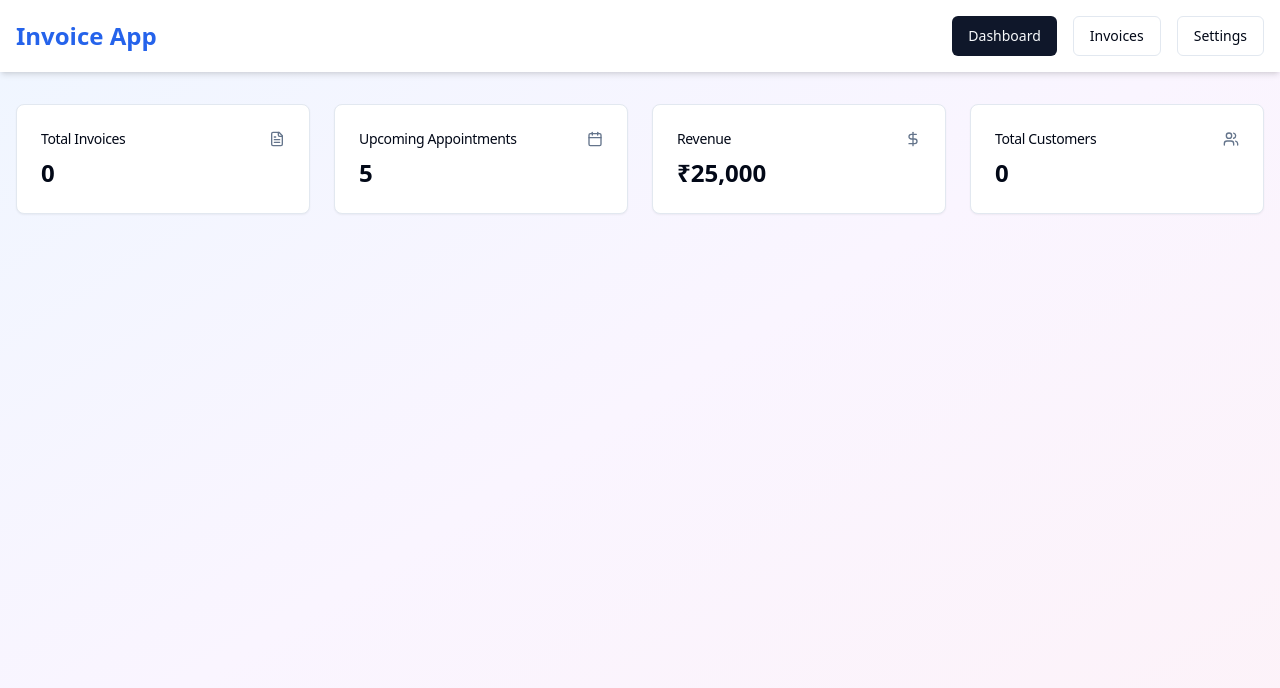
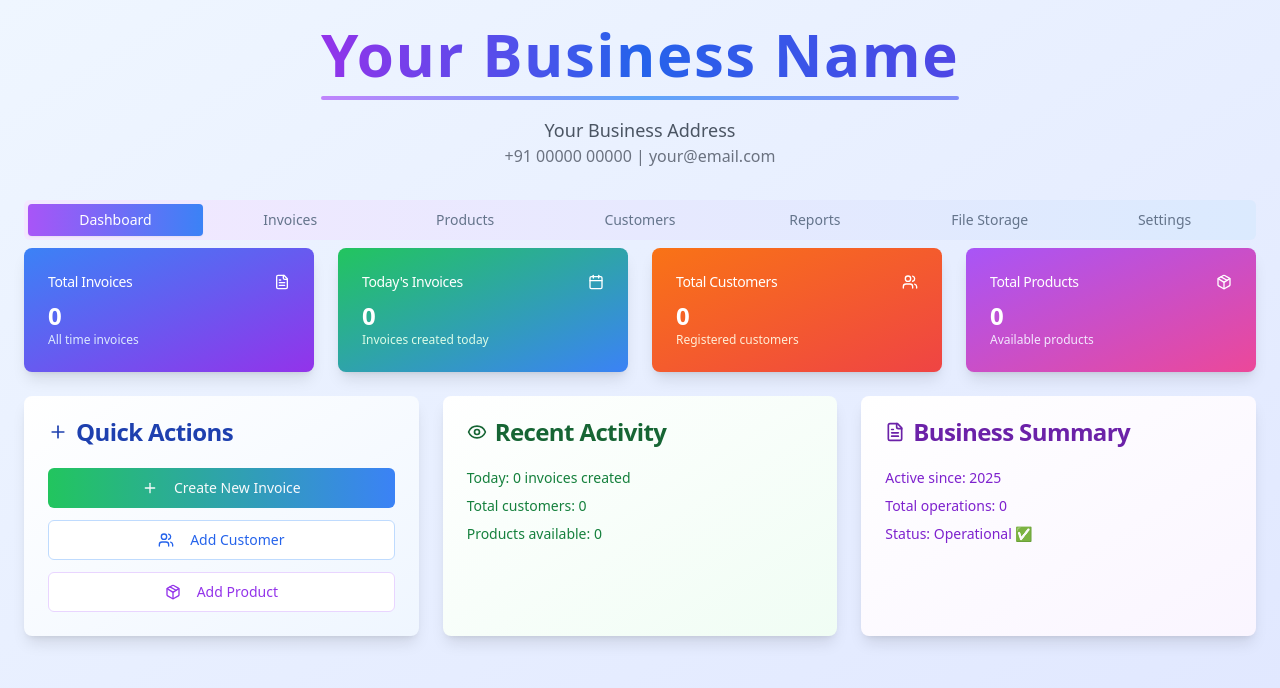
Before and after one commit to kriti-raj/silent-print-navigator-app, a React (Vite) app: page / in a window 1280 px wide. Shown: the top 688 px of the page. Built offline with nearby package versions, Linux system fonts and the light colour scheme.

Commit message:
Reverted to commit f0872a0578ea30bec10dc988cf353d601e35b771

```diff
--- a/src/components/FolderSettings.tsx
+++ b/src/components/FolderSettings.tsx
@@ -47,7 +47,7 @@ const FolderSettings: React.FC = () => {
 
         toast({
           title: "Folder Selected",
-          description: "All future invoices will be saved automatically to your selected folder with organized subfolders (Invoices/YYYY/MM/DD/). You won't be prompted again.",
+          description: "All invoices will now be saved to your selected folder with organized subfolders (Invoices/YYYY/MM/DD/)",
           className: "bg-green-50 border-green-200 text-green-800"
         });
       } catch (error) {
@@ -56,7 +56,7 @@ const FolderSettings: React.FC = () => {
     } else {
       toast({
         title: "Browser Not Supported",
-        description: "Your browser doesn't support folder selection. Invoices will be auto-downloaded to your Downloads folder instead.",
+        description: "Your browser doesn't support folder selection. Invoices will be downloaded to your Downloads folder instead.",
         variant: "destructive"
       });
     }
--- a/src/pages/Index.tsx
+++ b/src/pages/Index.tsx
@@ -1,256 +1,278 @@
-import React, { useState } from 'react';
+
+import { Tabs, TabsContent, TabsList, TabsTrigger } from "@/components/ui/tabs";
+import Products from "../components/Products";
+import Customers from "../components/Customers";
+import Invoices from "../components/Invoices";
+import InvoiceBuilder from "../components/InvoiceBuilder";
+import ProtectedReports from "../components/ProtectedReports";
+import FolderSettings from "../components/FolderSettings";
+import StoreSettings from "../components/StoreSettings";
+import { useState, useEffect } from "react";
+import { Card, CardContent, CardHeader, CardTitle } from "@/components/ui/card";
 import { Button } from "@/components/ui/button";
-import { Card, CardContent, CardHeader, CardTitle } from "@/components/ui/card";
-import { FileText, Calendar, DollarSign, Users } from "lucide-react";
-import Invoices from "@/components/Invoices";
-import InvoiceBuilder from "@/components/InvoiceBuilder";
-import StoreSettings from "@/components/StoreSettings";
-import FolderSettings from "@/components/FolderSettings";
-import StorageUsage from "@/components/StorageUsage";
-
-interface DashboardCardProps {
-  title: string;
-  value: string;
-  icon: React.ReactNode;
-}
+import { FileText, Users, Package, Plus, Eye, Calendar } from "lucide-react";
 
 const Index = () => {
-  const [activeTab, setActiveTab] = useState<'dashboard' | 'invoices' | 'settings'>('dashboard');
-  const [activeSettingsTab, setActiveSettingsTab] = useState<'store' | 'folder' | 'storage'>('store');
-  const [isInvoiceBuilderOpen, setIsInvoiceBuilderOpen] = useState(false);
-  const [editInvoiceId, setEditInvoiceId] = useState<string | null>(null);
+  const [activeView, setActiveView] = useState<'dashboard' | 'invoice'>('dashboard');
+  const [activeTab, setActiveTab] = useState<string>('dashboard');
+  const [editInvoiceId, setEditInvoiceId] = useState<string | undefined>();
+  const [storeInfo, setStoreInfo] = useState<any>({});
+  const [dashboardStats, setDashboardStats] = useState({
+    totalInvoices: 0,
+    totalCustomers: 0,
+    totalProducts: 0,
+    todayInvoices: 0
+  });
+
+  useEffect(() => {
+    loadStoreInfo();
+    calculateDashboardStats();
+  }, []);
+
+  // Recalculate stats when returning to dashboard
+  useEffect(() => {
+    if (activeView === 'dashboard') {
+      calculateDashboardStats();
+    }
+  }, [activeView]);
+
+  const loadStoreInfo = () => {
+    const savedStoreInfo = localStorage.getItem('storeInfo');
+    if (savedStoreInfo) {
+      setStoreInfo(JSON.parse(savedStoreInfo));
+    }
+  };
+
+  const calculateDashboardStats = () => {
+    // Load store info
+    loadStoreInfo();
+
+    // Calculate dashboard stats
+    const invoices = JSON.parse(localStorage.getItem('invoices') || '[]');
+    const customers = JSON.parse(localStorage.getItem('customers') || '[]');
+    const products = JSON.parse(localStorage.getItem('products') || '[]');
+
+    const today = new Date().toDateString();
+    const todayInvoices = invoices.filter((invoice: any) =>
+      new Date(invoice.date).toDateString() === today
+    );
+
+    setDashboardStats({
+      totalInvoices: invoices.length,
+      totalCustomers: customers.length,
+      totalProducts: products.length,
+      todayInvoices: todayInvoices.length
+    });
+  };
 
   const handleCreateInvoice = () => {
-    setIsInvoiceBuilderOpen(true);
-    setEditInvoiceId(null);
+    setEditInvoiceId(undefined);
+    setActiveView('invoice');
   };
 
   const handleEditInvoice = (invoiceId: string) => {
-    setIsInvoiceBuilderOpen(true);
     setEditInvoiceId(invoiceId);
+    setActiveView('invoice');
   };
 
-  const handleInvoiceBuilderClose = (invoiceId?: string) => {
-    setIsInvoiceBuilderOpen(false);
-    setEditInvoiceId(null);
-    if (invoiceId) {
-      setActiveTab('invoices');
+  const handleInvoiceClose = () => {
+    setActiveView('dashboard');
+    setEditInvoiceId(undefined);
+    // Recalculate stats when returning from invoice creation
+    calculateDashboardStats();
+  };
+
+  const handleTabChange = (value: string) => {
+    setActiveTab(value);
+    // Recalculate stats when switching tabs
+    if (value === 'dashboard') {
+      calculateDashboardStats();
     }
   };
 
-  const renderSettingsContent = () => {
-    switch (activeSettingsTab) {
-      case 'store':
-        return <StoreSettings />;
-      case 'folder':
-        return <FolderSettings />;
-      case 'storage':
-        return <StorageUsage />;
-      default:
-        return <StoreSettings />;
-    }
+  const navigateToCustomers = () => {
+    setActiveTab('customers');
   };
 
-  const renderMainContent = () => {
-    switch (activeTab) {
-      case 'dashboard':
-        return (
-          <div className="grid gap-6 md:grid-cols-2 lg:grid-cols-4">
-            <DashboardCard
-              title="Total Invoices"
-              value={JSON.parse(localStorage.getItem('invoices') || '[]').length.toString()}
-              icon={<FileText className="h-4 w-4 text-muted-foreground" />}
-            />
-            <DashboardCard
-              title="Upcoming Appointments"
-              value="5"
-              icon={<Calendar className="h-4 w-4 text-muted-foreground" />}
-            />
-            <DashboardCard
-              title="Revenue"
-              value="₹25,000"
-              icon={<DollarSign className="h-4 w-4 text-muted-foreground" />}
-            />
-            <DashboardCard
-              title="Total Customers"
-              value={JSON.parse(localStorage.getItem('customers') || '[]').length.toString()}
-              icon={<Users className="h-4 w-4 text-muted-foreground" />}
-            />
-          </div>
-        );
-      case 'invoices':
-        return <Invoices onCreateInvoice={handleCreateInvoice} onEditInvoice={handleEditInvoice} />;
-      case 'settings':
-        return (
-          <div>
-            <div className="flex space-x-1 mb-6 bg-white p-1 rounded-lg shadow-sm border">
-              <button
-                onClick={() => setActiveSettingsTab('store')}
-                className={`px-4 py-2 rounded-md transition-colors ${
-                  activeSettingsTab === 'store'
-                    ? 'bg-blue-500 text-white'
-                    : 'text-gray-600 hover:bg-gray-100'
-                }`}
-              >
-                Store Info
-              </button>
-              <button
-                onClick={() => setActiveSettingsTab('folder')}
-                className={`px-4 py-2 rounded-md transition-colors ${
-                  activeSettingsTab === 'folder'
-                    ? 'bg-blue-500 text-white'
-                    : 'text-gray-600 hover:bg-gray-100'
-                }`}
-              >
-                File Storage
-              </button>
-              <button
-                onClick={() => setActiveSettingsTab('storage')}
-                className={`px-4 py-2 rounded-md transition-colors ${
-                  activeSettingsTab === 'storage'
-                    ? 'bg-blue-500 text-white'
-                    : 'text-gray-600 hover:bg-gray-100'
-                }`}
-              >
-                Storage Usage
-              </button>
-            </div>
-            {renderSettingsContent()}
-          </div>
-        );
-      default:
-        return <div>Select a tab</div>;
-    }
+  const navigateToProducts = () => {
+    setActiveTab('products');
   };
 
+  if (activeView === 'invoice') {
+    return <InvoiceBuilder onClose={handleInvoiceClose} editInvoiceId={editInvoiceId} />;
+  }
+
   return (
-    <div className="min-h-screen bg-gradient-to-br from-blue-50 via-purple-50 to-pink-50">
-      <div className="bg-white py-4 shadow-md sticky top-0 z-10">
-        <div className="container mx-auto px-4">
-          <div className="flex justify-between items-center">
-            <h1 className="text-2xl font-bold text-blue-600">Invoice App</h1>
-            <div className="flex space-x-4">
-              <Button
-                onClick={() => setActiveTab('dashboard')}
-                variant={activeTab === 'dashboard' ? 'default' : 'outline'}
-              >
-                Dashboard
-              </Button>
-              <Button
-                onClick={() => setActiveTab('invoices')}
-                variant={activeTab === 'invoices' ? 'default' : 'outline'}
-              >
-                Invoices
-              </Button>
-              <Button
-                onClick={() => setActiveTab('settings')}
-                variant={activeTab === 'settings' ? 'default' : 'outline'}
-              >
-                Settings
-              </Button>
-            </div>
-          </div>
+    <div className="min-h-screen bg-gradient-to-br from-blue-50 to-indigo-100">
+      <div className="container mx-auto p-6">
+        {/* Beautiful Store Name Header */}
+        <div className="text-center mb-8">
+          <div className="inline-block">
+            <h1 className="text-6xl font-bold bg-gradient-to-r from-purple-600 via-blue-600 to-indigo-600 bg-clip-text text-transparent mb-3 tracking-wide">
+              {storeInfo.businessName || storeInfo.name || 'Your Business Name'}
+            </h1>
+            <div className="w-full h-1 bg-gradient-to-r from-purple-400 via-blue-400 to-indigo-400 rounded-full mb-4"></div>
+            <p className="text-lg text-gray-600 font-medium">{storeInfo.address || 'Your Business Address'}</p>
+            <p className="text-gray-500">{storeInfo.phone || '+91 00000 00000'} | {storeInfo.email || 'your@email.com'}</p>
           </div>
         </div>
 
-      <div className="container mx-auto px-4 py-8">
-        {activeTab === 'dashboard' && (
+        <Tabs value={activeTab} onValueChange={handleTabChange} className="w-full">
+          <TabsList className="grid w-full grid-cols-7 bg-gradient-to-r from-purple-100 to-blue-100">
+            <TabsTrigger value="dashboard" className="data-[state=active]:bg-gradient-to-r data-[state=active]:from-purple-500 data-[state=active]:to-blue-500 data-[state=active]:text-white">Dashboard</TabsTrigger>
+            <TabsTrigger value="invoices" className="data-[state=active]:bg-gradient-to-r data-[state=active]:from-blue-500 data-[state=active]:to-blue-600 data-[state=active]:text-white">Invoices</TabsTrigger>
+            <TabsTrigger value="products" className="data-[state=active]:bg-gradient-to-r data-[state=active]:from-green-500 data-[state=active]:to-green-600 data-[state=active]:text-white">Products</TabsTrigger>
+            <TabsTrigger value="customers" className="data-[state=active]:bg-gradient-to-r data-[state=active]:from-orange-500 data-[state=active]:to-orange-600 data-[state=active]:text-white">Customers</TabsTrigger>
+            <TabsTrigger value="reports" className="data-[state=active]:bg-gradient-to-r data-[state=active]:from-red-500 data-[state=active]:to-red-600 data-[state=active]:text-white">Reports</TabsTrigger>
+            <TabsTrigger value="folders" className="data-[state=active]:bg-gradient-to-r data-[state=active]:from-indigo-500 data-[state=active]:to-indigo-600 data-[state=active]:text-white">File Storage</TabsTrigger>
+            <TabsTrigger value="settings" className="data-[state=active]:bg-gradient-to-r data-[state=active]:from-gray-500 data-[state=active]:to-gray-600 data-[state=active]:text-white">Settings</TabsTrigger>
+          </TabsList>
+
+          <TabsContent value="dashboard" className="space-y-6">
+            {/* Stats Cards */}
             <div className="grid gap-6 md:grid-cols-2 lg:grid-cols-4">
-            <DashboardCard
-              title="Total Invoices"
-              value={JSON.parse(localStorage.getItem('invoices') || '[]').length.toString()}
-              icon={<FileText className="h-4 w-4 text-muted-foreground" />}
-            />
-            <DashboardCard
-              title="Upcoming Appointments"
-              value="5"
-              icon={<Calendar className="h-4 w-4 text-muted-foreground" />}
-            />
-            <DashboardCard
-              title="Revenue"
-              value="₹25,000"
-              icon={<DollarSign className="h-4 w-4 text-muted-foreground" />}
-            />
-            <DashboardCard
-              title="Total Customers"
-              value={JSON.parse(localStorage.getItem('customers') || '[]').length.toString()}
-              icon={<Users className="h-4 w-4 text-muted-foreground" />}
-            />
+              <Card className="shadow-lg border-0 bg-gradient-to-br from-blue-500 to-purple-600 text-white">
+                <CardHeader className="flex flex-row items-center justify-between space-y-0 pb-2">
+                  <CardTitle className="text-sm font-medium">Total Invoices</CardTitle>
+                  <FileText className="h-4 w-4" />
+                </CardHeader>
+                <CardContent>
+                  <div className="text-2xl font-bold">{dashboardStats.totalInvoices}</div>
+                  <p className="text-xs text-blue-100">All time invoices</p>
+                </CardContent>
+              </Card>
+
+              <Card className="shadow-lg border-0 bg-gradient-to-br from-green-500 to-blue-500 text-white">
+                <CardHeader className="flex flex-row items-center justify-between space-y-0 pb-2">
+                  <CardTitle className="text-sm font-medium">Today's Invoices</CardTitle>
+                  <Calendar className="h-4 w-4" />
+                </CardHeader>
+                <CardContent>
+                  <div className="text-2xl font-bold">{dashboardStats.todayInvoices}</div>
+                  <p className="text-xs text-green-100">Invoices created today</p>
+                </CardContent>
+              </Card>
+
+              <Card className="shadow-lg border-0 bg-gradient-to-br from-orange-500 to-red-500 text-white">
+                <CardHeader className="flex flex-row items-center justify-between space-y-0 pb-2">
+                  <CardTitle className="text-sm font-medium">Total Customers</CardTitle>
+                  <Users className="h-4 w-4" />
+                </CardHeader>
+                <CardContent>
+                  <div className="text-2xl font-bold">{dashboardStats.totalCustomers}</div>
+                  <p className="text-xs text-orange-100">Registered customers</p>
+                </CardContent>
+              </Card>
+
+              <Card className="shadow-lg border-0 bg-gradient-to-br from-purple-500 to-pink-500 text-white">
+                <CardHeader className="flex flex-row items-center justify-between space-y-0 pb-2">
+                  <CardTitle className="text-sm font-medium">Total Products</CardTitle>
+                  <Package className="h-4 w-4" />
+                </CardHeader>
+                <CardContent>
+                  <div className="text-2xl font-bold">{dashboardStats.totalProducts}</div>
+                  <p className="text-xs text-purple-100">Available products</p>
+                </CardContent>
+              </Card>
             </div>
-        )}
 
-        {activeTab === 'settings' && (
-          <div>
-            <div className="flex space-x-1 mb-6 bg-white p-1 rounded-lg shadow-sm border">
-              <button
-                onClick={() => setActiveSettingsTab('store')}
-                className={`px-4 py-2 rounded-md transition-colors ${
-                  activeSettingsTab === 'store'
-                    ? 'bg-blue-500 text-white'
-                    : 'text-gray-600 hover:bg-gray-100'
-                }`}
+            {/* Quick Actions */}
+            <div className="grid gap-6 md:grid-cols-2 lg:grid-cols-3">
+              <Card className="shadow-lg border-0 bg-gradient-to-br from-white to-blue-50">
+                <CardHeader>
+                  <CardTitle className="text-blue-800 flex items-center gap-2">
+                    <Plus className="h-5 w-5" />
+                    Quick Actions
+                  </CardTitle>
+                </CardHeader>
+                <CardContent className="space-y-3">
+                  <Button
+                    onClick={handleCreateInvoice}
+                    className="w-full bg-gradient-to-r from-green-500 to-blue-500 hover:from-green-600 hover:to-blue-600"
                   >
-                Store Info
-              </button>
-              <button
-                onClick={() => setActiveSettingsTab('folder')}
-                className={`px-4 py-2 rounded-md transition-colors ${
-                  activeSettingsTab === 'folder'
-                    ? 'bg-blue-500 text-white'
-                    : 'text-gray-600 hover:bg-gray-100'
-                }`}
+                    <Plus className="mr-2 h-4 w-4" />
+                    Create New Invoice
+                  </Button>
+                  <Button
+                    variant="outline"
+                    className="w-full border-blue-200 hover:bg-blue-50 text-blue-600"
+                    onClick={navigateToCustomers}
                   >
-                File Storage
-              </button>
-              <button
-                onClick={() => setActiveSettingsTab('storage')}
-                className={`px-4 py-2 rounded-md transition-colors ${
-                  activeSettingsTab === 'storage'
-                    ? 'bg-blue-500 text-white'
-                    : 'text-gray-600 hover:bg-gray-100'
-                }`}
+                    <Users className="mr-2 h-4 w-4" />
+                    Add Customer
+                  </Button>
+                  <Button
+                    variant="outline"
+                    className="w-full border-purple-200 hover:bg-purple-50 text-purple-600"
+                    onClick={navigateToProducts}
                   >
-                Storage Usage
-              </button>
+                    <Package className="mr-2 h-4 w-4" />
+                    Add Product
+                  </Button>
+                </CardContent>
+              </Card>
+
+              <Card className="shadow-lg border-0 bg-gradient-to-br from-white to-green-50">
+                <CardHeader>
+                  <CardTitle className="text-green-800 flex items-center gap-2">
+                    <Eye className="h-5 w-5" />
+                    Recent Activity
+                  </CardTitle>
+                </CardHeader>
+                <CardContent>
+                  <div className="space-y-2 text-sm">
+                    <p className="text-green-700">Today: {dashboardStats.todayInvoices} invoices created</p>
+                    <p className="text-green-700">Total customers: {dashboardStats.totalCustomers}</p>
+                    <p className="text-green-700">Products available: {dashboardStats.totalProducts}</p>
                   </div>
-            {renderSettingsContent()}
+                </CardContent>
+              </Card>
+
+              <Card className="shadow-lg border-0 bg-gradient-to-br from-white to-purple-50">
+                <CardHeader>
+                  <CardTitle className="text-purple-800 flex items-center gap-2">
+                    <FileText className="h-5 w-5" />
+                    Business Summary
+                  </CardTitle>
+                </CardHeader>
+                <CardContent>
+                  <div className="space-y-2 text-sm">
+                    <p className="text-purple-700">Active since: {new Date().getFullYear()}</p>
+                    <p className="text-purple-700">Total operations: {dashboardStats.totalInvoices}</p>
+                    <p className="text-purple-700">Status: Operational ✅</p>
                   </div>
-        )}
+                </CardContent>
+              </Card>
+            </div>
+          </TabsContent>
 
-        {activeTab === 'invoices' && (
+          <TabsContent value="invoices" className="space-y-6">
             <Invoices onCreateInvoice={handleCreateInvoice} onEditInvoice={handleEditInvoice} />
-        )}
+          </TabsContent>
 
-        {isInvoiceBuilderOpen && (
-          <div className="fixed top-0 left-0 w-full h-full bg-black bg-opacity-50 z-50 flex items-center justify-center">
-            <div className="bg-white rounded-lg shadow-xl max-w-5xl mx-auto">
-              <InvoiceBuilder onClose={handleInvoiceBuilderClose} editInvoiceId={editInvoiceId || undefined} />
-            </div>
-          </div>
-        )}
+          <TabsContent value="products" className="space-y-6">
+            <Products />
+          </TabsContent>
+
+          <TabsContent value="customers" className="space-y-6">
+            <Customers />
+          </TabsContent>
+
+          <TabsContent value="reports" className="space-y-6">
+            <ProtectedReports />
+          </TabsContent>
+
+          <TabsContent value="folders" className="space-y-6">
+            <FolderSettings />
+          </TabsContent>
+
+          <TabsContent value="settings" className="space-y-6">
+            <StoreSettings />
+          </TabsContent>
+        </Tabs>
       </div>
     </div>
   );
 };
 
-interface DashboardCardProps {
-  title: string;
-  value: string;
-  icon: React.ReactNode;
-}
-
-const DashboardCard: React.FC<DashboardCardProps> = ({ title, value, icon }) => {
-  return (
-    <Card>
-      <CardHeader className="flex flex-row items-center justify-between space-y-0 pb-2">
-        <CardTitle className="text-sm font-medium">{title}</CardTitle>
-        {icon}
-      </CardHeader>
-      <CardContent>
-        <div className="text-2xl font-bold">{value}</div>
-      </CardContent>
-    </Card>
-  );
-};
-
 export default Index;
```
Also changed, not shown: src/components/InvoiceBuilder.tsx (+4 -8 lines), src/utils/fileSystem.ts (+28 -11 lines). Lines whose indentation alone changed are shown as unchanged.
